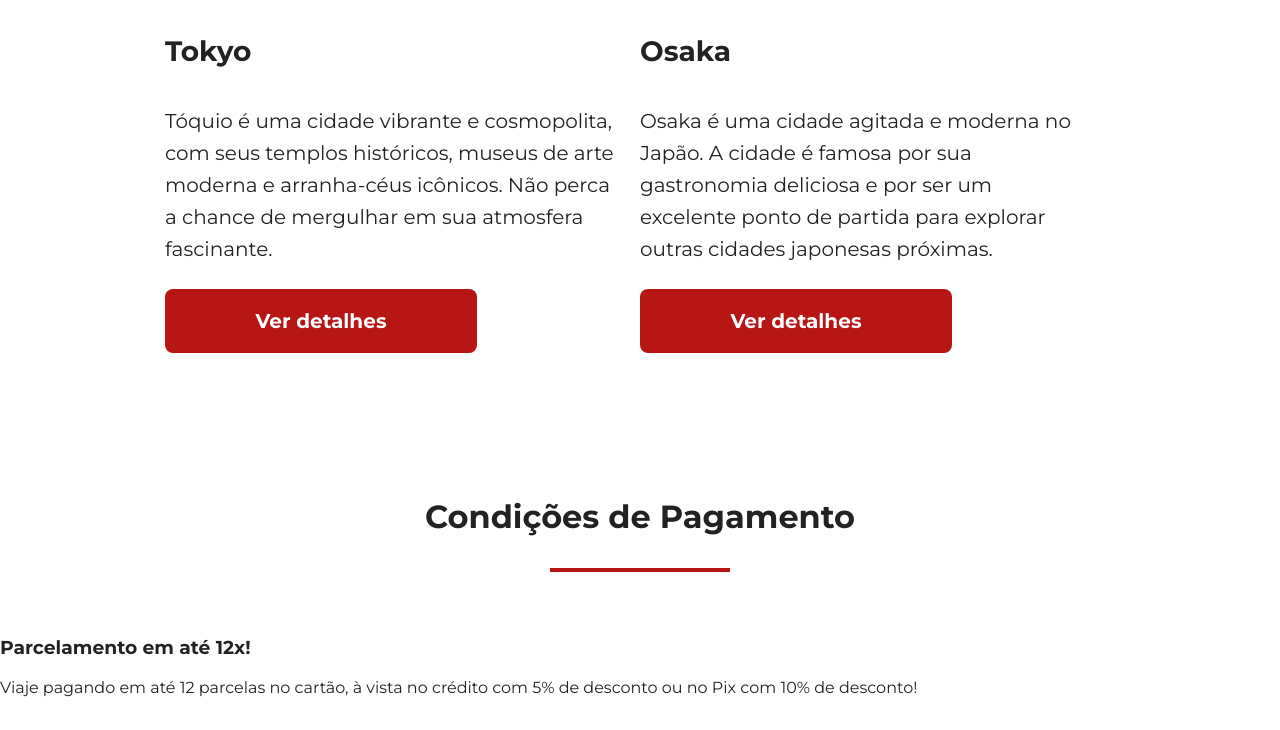
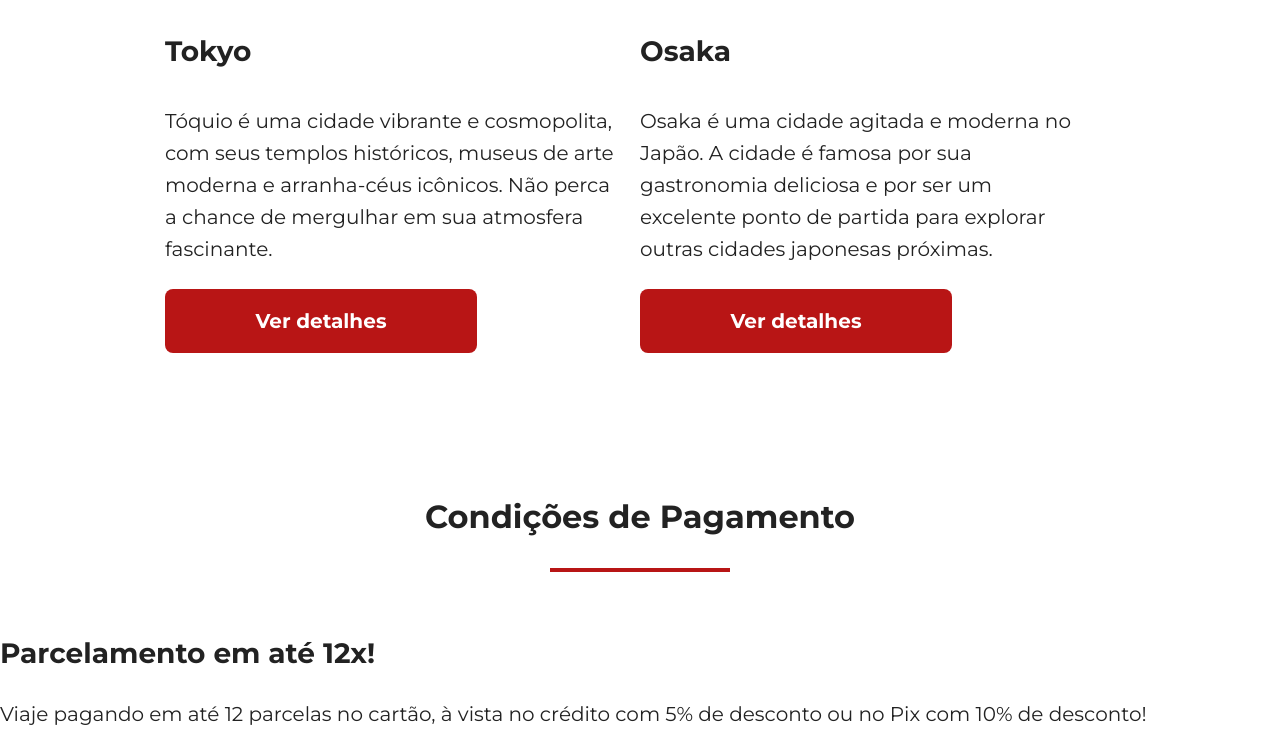
Before and after one commit to Kelwin863/jornada-viagens, a plain HTML site: page index.html in a window 1280 px wide. Shown: the part 3166-3896 px from the top of the page. Before the commit the page ends 3863 px from the top, so only its background shows below. Drawn offline with Linux system fonts and the light colour scheme.

Commit message:
Adiciona estilos globais a textos e titulos

```diff
--- a/css/global.css
+++ b/css/global.css
@@ -52,6 +52,15 @@ body {
   border: none;
   margin: 16px auto 32px;
 }
+.content-title{
+  font-size: 28px;
+  font-weight: var(--title-weight);
+}
+.content-text{
+  font-weight: var(--text-weight);
+  font-size: 20px;
+  line-height: 32px;
+}
 .button {
   display: inline-block;
   width: 280px;
--- a/index.html
+++ b/index.html
@@ -165,10 +165,10 @@
         <hr>
       </div>
       <div class="text-content">
-        <h3>
+        <h3 class="content-title">
           Parcelamento em até 12x!
         </h3>
-        <p>
+        <p class="content-text">
           Viaje pagando em até 12 parcelas no cartão, à vista no crédito com 5% de desconto ou no Pix com 10% de desconto!
         </p>
       </div>
```
